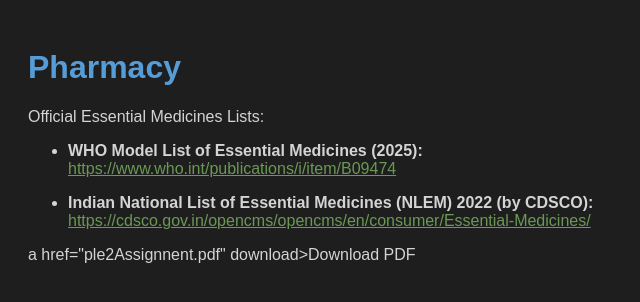
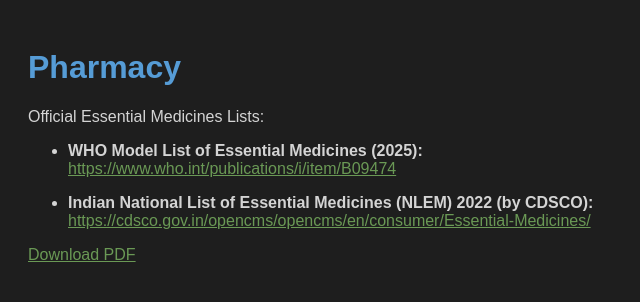
Before and after one commit to hkd-0/Pharmacy-, a plain HTML site: page index.html in a window 1280 px wide. Shown: the whole page, without its empty margins (0-640 px from the left). Drawn offline with Linux system fonts and the light colour scheme.

Commit message:
Fix anchor tag syntax in index.html

```diff
--- a/index.html
+++ b/index.html
@@ -31,6 +31,6 @@
     <a href="https://cdsco.gov.in/opencms/opencms/en/consumer/Essential-Medicines/" target="_blank">https://cdsco.gov.in/opencms/opencms/en/consumer/Essential-Medicines/</a></p>
   </li>
 </ul>
-a href="ple2Assignnent.pdf" download>Download PDF</a
+<a href="ple2Assignnent.pdf" download>Download PDF</a
 </body>
 </html>
```
